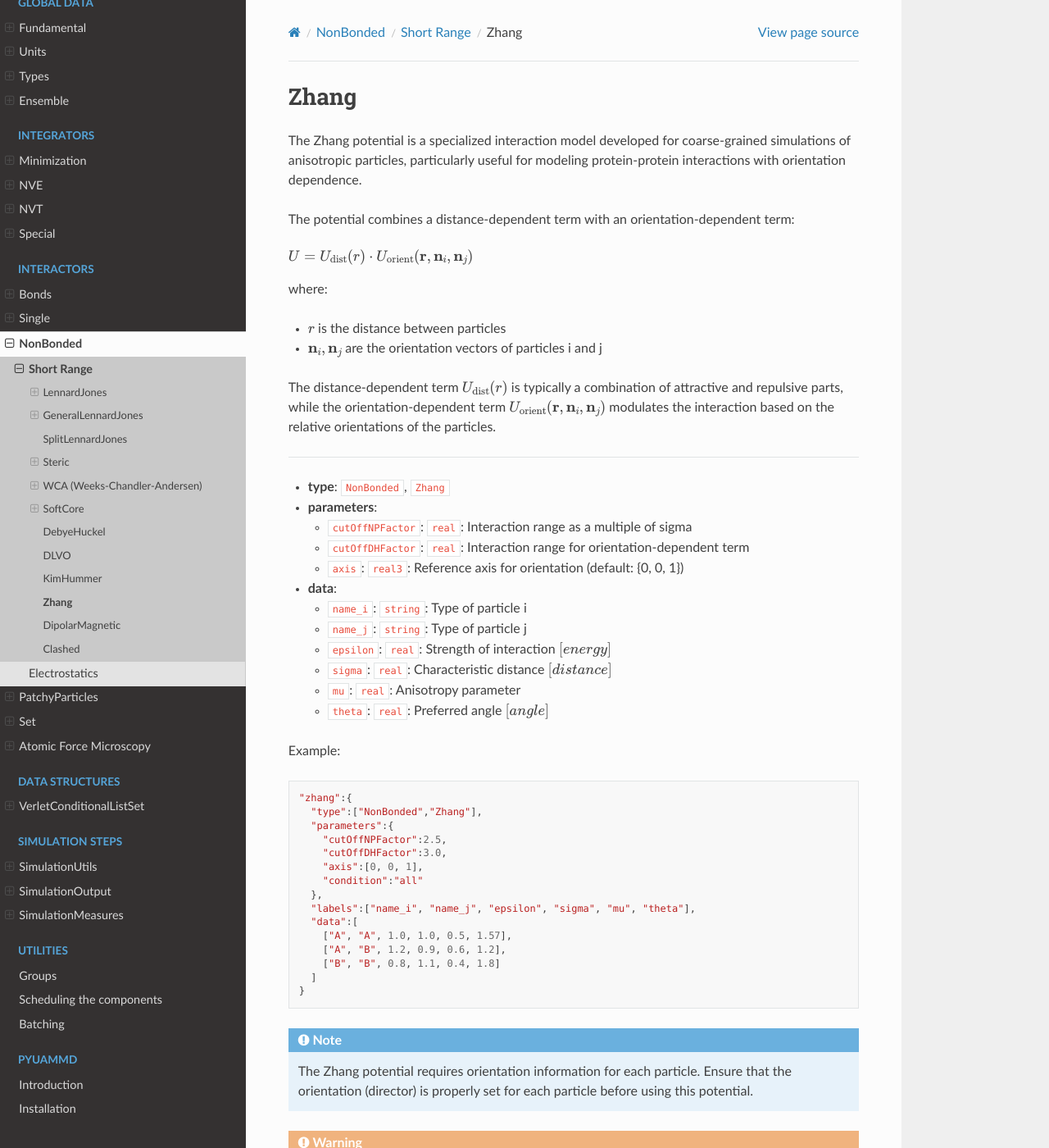
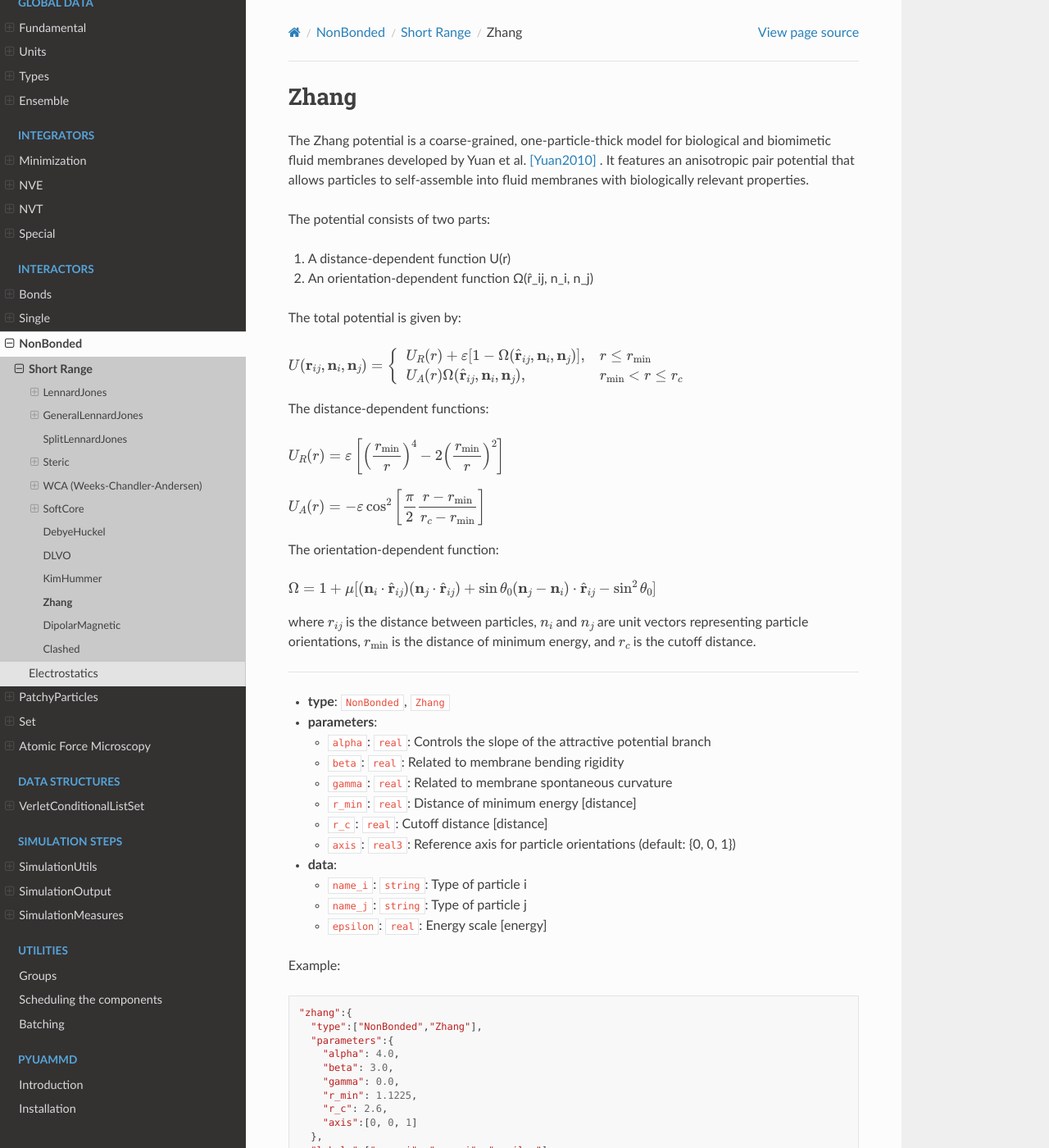
Before and after one commit to PabloIbannez/UAMMD-structured, a Sphinx documentation site: the page built from docs/Interactor/NonBonded/ShortRange/Zhang.rst, in a window 1280 px wide and 1400 px high. Shown: the whole window at 82% size. Built offline with Sphinx 7.4.7 and the Read the Docs theme 2.0.0, drawn with Linux system fonts in a browser that asks for light colours; some of the changed text lies outside the part shown.

Commit message:
Fixed doc

```diff
--- a/docs/Interactor/NonBonded/ShortRange/Zhang.rst
+++ b/docs/Interactor/NonBonded/ShortRange/Zhang.rst
@@ -1,38 +1,54 @@
 Zhang
 -----
 
-The Zhang potential is a specialized interaction model developed for coarse-grained simulations of anisotropic particles, particularly useful for modeling protein-protein interactions with orientation dependence.
+The Zhang potential is a coarse-grained, one-particle-thick model for biological and biomimetic fluid membranes developed by Yuan et al. [Yuan2010]_ . It features an anisotropic pair potential that allows particles to self-assemble into fluid membranes with biologically relevant properties.
 
-The potential combines a distance-dependent term with an orientation-dependent term:
+The potential consists of two parts:
+
+1. A distance-dependent function U(r)
+2. An orientation-dependent function Ω(r̂_ij, n_i, n_j)
+
+The total potential is given by:
 
 .. math::
+    U(\mathbf{r}_{ij}, \mathbf{n}_i, \mathbf{n}_j) =
+    \begin{cases}
+        U_R(r) + \varepsilon[1 - \Omega(\hat{\mathbf{r}}_{ij}, \mathbf{n}_i, \mathbf{n}_j)], & r \leq r_{\text{min}} \\
+        U_A(r)\Omega(\hat{\mathbf{r}}_{ij}, \mathbf{n}_i, \mathbf{n}_j), & r_{\text{min}} < r \leq r_c
+    \end{cases}
 
-    U = U_{\text{dist}}(r) \cdot U_{\text{orient}}(\mathbf{r}, \mathbf{n}_i, \mathbf{n}_j)
+The distance-dependent functions:
 
-where:
+.. math::
+    U_R(r) = \varepsilon \left[\left(\frac{r_{\text{min}}}{r}\right)^4 - 2\left(\frac{r_{\text{min}}}{r}\right)^2\right]
 
-* :math:`r` is the distance between particles
-* :math:`\mathbf{n}_i, \mathbf{n}_j` are the orientation vectors of particles i and j
+.. math::
+    U_A(r) = -\varepsilon \cos^2\left[\frac{\pi}{2}\frac{r - r_{\text{min}}}{r_c - r_{\text{min}}}\right]
 
-The distance-dependent term :math:`U_{\text{dist}}(r)` is typically a combination of attractive and repulsive parts, while the orientation-dependent term :math:`U_{\text{orient}}(\mathbf{r}, \mathbf{n}_i, \mathbf{n}_j)` modulates the interaction based on the relative orientations of the particles.
+The orientation-dependent function:
+
+.. math::
+    \Omega = 1 + \mu[(\mathbf{n}_i \cdot \hat{\mathbf{r}}_{ij})(\mathbf{n}_j \cdot \hat{\mathbf{r}}_{ij}) + \sin\theta_0(\mathbf{n}_j - \mathbf{n}_i) \cdot \hat{\mathbf{r}}_{ij} - \sin^2\theta_0]
+
+where :math:`r_{ij}` is the distance between particles, :math:`n_i` and :math:`n_j` are unit vectors representing particle orientations, :math:`r_{\text{min}}` is the distance of minimum energy, and :math:`r_c` is the cutoff distance.
 
 ----
 
 * **type**: ``NonBonded``, ``Zhang``
 * **parameters**:
 
-  * ``cutOffNPFactor``: ``real``: Interaction range as a multiple of sigma
-  * ``cutOffDHFactor``: ``real``: Interaction range for orientation-dependent term
-  * ``axis``: ``real3``: Reference axis for orientation (default: {0, 0, 1})
+  * ``alpha``: ``real``: Controls the slope of the attractive potential branch
+  * ``beta``: ``real``: Related to membrane bending rigidity
+  * ``gamma``: ``real``: Related to membrane spontaneous curvature
+  * ``r_min``: ``real``: Distance of minimum energy [distance]
+  * ``r_c``: ``real``: Cutoff distance [distance]
+  * ``axis``: ``real3``: Reference axis for particle orientations (default: {0, 0, 1})
 
 * **data**:
 
   * ``name_i``: ``string``: Type of particle i
   * ``name_j``: ``string``: Type of particle j
-  * ``epsilon``: ``real``: Strength of interaction :math:`[energy]`
-  * ``sigma``: ``real``: Characteristic distance :math:`[distance]`
-  * ``mu``: ``real``: Anisotropy parameter
-  * ``theta``: ``real``: Preferred angle :math:`[angle]`
+  * ``epsilon``: ``real``: Energy scale [energy]
 
 Example:
 
@@ -41,21 +57,22 @@ Example:
    "zhang":{
      "type":["NonBonded","Zhang"],
      "parameters":{
-       "cutOffNPFactor":2.5,
-       "cutOffDHFactor":3.0,
-       "axis":[0, 0, 1],
-       "condition":"all"
+       "alpha": 4.0,
+       "beta": 3.0,
+       "gamma": 0.0,
+       "r_min": 1.1225,
+       "r_c": 2.6,
+       "axis":[0, 0, 1]
      },
-     "labels":["name_i", "name_j", "epsilon", "sigma", "mu", "theta"],
+     "labels":["name_i", "name_j", "epsilon"],
      "data":[
-       ["A", "A", 1.0, 1.0, 0.5, 1.57],
-       ["A", "B", 1.2, 0.9, 0.6, 1.2],
-       ["B", "B", 0.8, 1.1, 0.4, 1.8]
+       ["A", "A", 1.0],
+       ["A", "B", 1.0],
+       ["B", "B", 1.0]
      ]
    }
 
 .. note::
-   The Zhang potential requires orientation information for each particle. Ensure that the orientation (director) is properly set for each particle before using this potential.
+   This potential requires orientation information for each particle. Ensure that the orientation (director) is properly set for each particle before using this potential.
 
-.. warning::
-   The Zhang potential is specifically designed for anisotropic interactions and may not be suitable for isotropic systems without modification.
+.. [Yuan2010] Yuan, H., Huang, C., Li, J., Lykotrafitis, G., & Zhang, S. (2010). One-particle-thick, solvent-free, coarse-grained model for biological and biomimetic fluid membranes. Physical Review E, 82(1), 011905.
```
Also changed, not shown: docs/Interactor/NonBonded/ShortRange/KimHummer.rst (+18 -20 lines).
